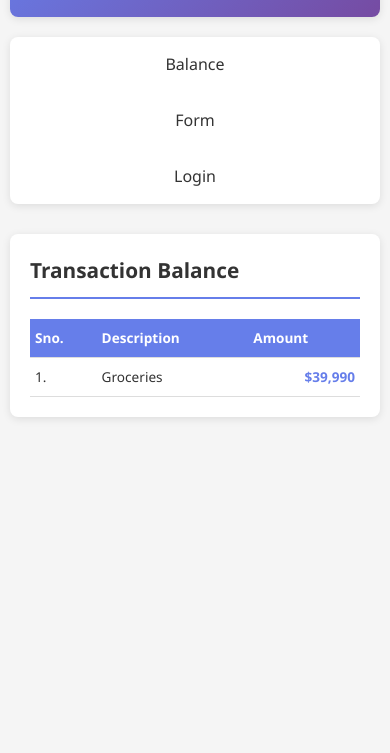
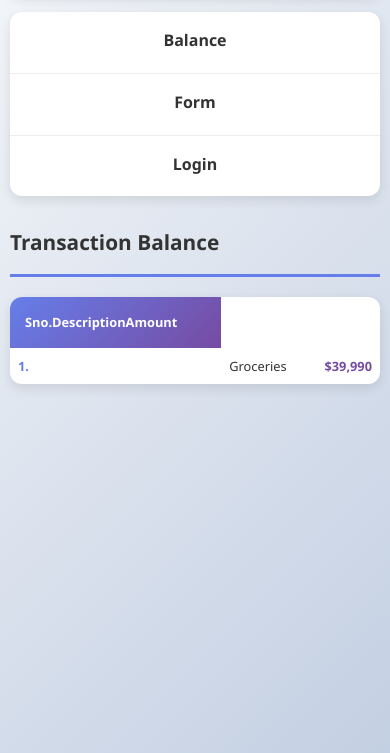
Before and after one commit to nitishhansa1/finance_tracker, a plain HTML site: page index.html in a window 390 px wide. Shown: the part 91-844 px from the top of the page. Drawn offline with Linux system fonts and the light colour scheme.

Commit message:
some changes in UI (basic structure)

```diff
--- a/index.css
+++ b/index.css
@@ -5,177 +5,165 @@
     box-sizing: border-box;
 }
 
+html {
+    scroll-behavior: smooth;
+}
+
 body {
     font-family: 'Segoe UI', Tahoma, Geneva, Verdana, sans-serif;
-    background-color: #f5f5f5;
+    background: linear-gradient(135deg, #f5f7fa 0%, #c3cfe2 100%);
+    background-attachment: fixed;
     color: #333;
     line-height: 1.6;
-}
-
-.container {
-    max-width: 1200px;
-    margin: 0 auto;
     padding: 20px;
 }
 
 /* ==================== Header Styles ==================== */
-.header {
+.head {
+    text-align: center;
+    font-size: 2.5rem;
+    font-weight: 700;
+    color: white;
     background: linear-gradient(135deg, #667eea 0%, #764ba2 100%);
-    color: white;
-    padding: 30px 0;
-    margin-bottom: 20px;
-    border-radius: 8px;
-    box-shadow: 0 2px 8px rgba(0, 0, 0, 0.1);
+    padding: 30px 20px;
+    margin-bottom: 25px;
+    border-radius: 12px;
+    box-shadow: 0 8px 16px rgba(0, 0, 0, 0.2);
+    letter-spacing: 1px;
 }
 
-.header__title {
-    font-size: 2.5rem;
-    font-weight: 700;
-    text-align: center;
-    letter-spacing: 0.5px;
+/* ==================== Navigation Styles ==================== */
+.nav {
+    background-color: white;
+    padding: 0;
+    margin-bottom: 30px;
+    border-radius: 12px;
+    box-shadow: 0 4px 12px rgba(0, 0, 0, 0.1);
+    overflow: hidden;
 }
 
-/* ==================== Navbar Styles ==================== */
-.navbar {
-    background-color: white;
-    box-shadow: 0 2px 8px rgba(0, 0, 0, 0.1);
-    margin-bottom: 30px;
-    border-radius: 8px;
+.nav ol {
+    list-style: none;
+    display: flex;
+    flex-wrap: wrap;
 }
 
-.navbar__menu {
-    list-style: none;
-    display: flex;
-    gap: 0;
+.nav ol li {
+    flex: 1;
+    min-width: 150px;
 }
 
-.navbar__item {
-    flex: 1;
+.nav ol li a {
+    display: block;
+    padding: 16px 20px;
+    text-decoration: none;
+    color: #333;
+    font-weight: 600;
+    text-align: center;
+    transition: all 0.3s ease;
+    border-bottom: 3px solid transparent;
 }
 
-.navbar__link {
-    display: block;
-    padding: 15px 20px;
-    text-decoration: none;
-    color: #333;
-    text-align: center;
-    font-weight: 500;
-    transition: all 0.3s ease;
-    border-radius: 8px 0 0 8px;
+.nav ol li a:hover {
+    background-color: #667eea;
+    color: white;
+    border-bottom-color: #764ba2;
 }
 
-.navbar__item:first-child .navbar__link {
-    border-radius: 8px 0 0 8px;
-}
-
-.navbar__item:last-child .navbar__link {
-    border-radius: 0 8px 8px 0;
-}
-
-.navbar__link:hover {
-    background-color: #667eea;
-    color: white;
+.nav ol li a:active {
+    transform: scale(0.98);
 }
 
 /* ==================== Main Content ==================== */
-.main {
-    background-color: white;
-    padding: 30px;
-    border-radius: 8px;
-    box-shadow: 0 2px 8px rgba(0, 0, 0, 0.1);
-}
-
-/* ==================== Transactions Section ==================== */
-.transactions {
-    width: 100%;
-}
-
-.transactions__title {
+body > h2 {
     font-size: 1.8rem;
-    margin-bottom: 20px;
     color: #333;
-    border-bottom: 2px solid #667eea;
-    padding-bottom: 10px;
+    margin: 30px 0 20px 0;
+    padding-bottom: 15px;
+    border-bottom: 3px solid #667eea;
 }
 
 /* ==================== Table Styles ==================== */
-.table {
+table {
     width: 100%;
+    max-width: 900px;
+    background-color: white;
     border-collapse: collapse;
+    border-radius: 12px;
+    overflow: hidden;
+    box-shadow: 0 4px 12px rgba(0, 0, 0, 0.1);
     margin-top: 20px;
 }
 
-.table__head {
-    background-color: #667eea;
+thead {
+    background: linear-gradient(135deg, #667eea 0%, #764ba2 100%);
     color: white;
+    font-weight: 700;
+    padding: 15px;
+    display: table-cell;
+    text-align: left;
 }
 
-.table__header {
-    padding: 15px;
-    text-align: left;
-    font-weight: 600;
-    font-size: 1rem;
-}
-
-.table__row {
-    border-bottom: 1px solid #ddd;
+table tr {
+    border-bottom: 1px solid #eee;
     transition: background-color 0.2s ease;
 }
 
-.table__row:hover {
+table tr:hover {
     background-color: #f9f9f9;
 }
 
-.table__cell {
-    padding: 12px 15px;
+table tr:last-child {
+    border-bottom: none;
+}
+
+td {
+    padding: 14px 16px;
     text-align: left;
 }
 
-.table__cell.amount {
-    text-align: right;
+tbody tr td:first-child {
     font-weight: 600;
     color: #667eea;
 }
 
-/* ==================== Login Form Styles ==================== */
-.form-wrapper {
-    max-width: 500px;
-    margin: 50px auto;
+tbody tr td:last-child {
+    text-align: right;
+    font-weight: 600;
+    color: #764ba2;
 }
 
-.login-section {
+/* ==================== Form Styles ==================== */
+section {
+    max-width: 500px;
+    margin: 40px auto;
     background-color: white;
     padding: 40px;
-    border-radius: 8px;
-    box-shadow: 0 4px 12px rgba(0, 0, 0, 0.15);
+    border-radius: 12px;
+    box-shadow: 0 8px 20px rgba(0, 0, 0, 0.15);
 }
 
-.login-section__title {
-    text-align: center;
-    font-size: 2rem;
-    margin-bottom: 30px;
-    color: #333;
-}
-
-.form {
+form {
     display: flex;
     flex-direction: column;
     gap: 20px;
 }
 
-.form__group {
+form div {
     display: flex;
     flex-direction: column;
 }
 
-.form__label {
+label {
     font-weight: 600;
     margin-bottom: 8px;
     color: #333;
     font-size: 0.95rem;
 }
 
-.form__input {
+input[type="text"],
+input[type="email"],
+input[type="password"] {
     padding: 12px 15px;
     border: 2px solid #e0e0e0;
     border-radius: 6px;
@@ -184,18 +172,25 @@ body {
     font-family: inherit;
 }
 
-.form__input:focus {
+input[type="text"]:focus,
+input[type="email"]:focus,
+input[type="password"]:focus {
     outline: none;
     border-color: #667eea;
     box-shadow: 0 0 0 3px rgba(102, 126, 234, 0.1);
     background-color: #f9faff;
 }
 
-.form__input::placeholder {
+input::placeholder {
     color: #aaa;
 }
 
-.form__button {
+form div:last-child input {
+    margin-bottom: 15px;
+}
+
+/* ==================== Button Styles (if added) ==================== */
+button {
     padding: 12px 20px;
     background: linear-gradient(135deg, #667eea 0%, #764ba2 100%);
     color: white;
@@ -205,83 +200,90 @@ body {
     font-weight: 600;
     cursor: pointer;
     transition: all 0.3s ease;
-    margin-top: 10px;
 }
 
-.form__button:hover {
+button:hover {
     transform: translateY(-2px);
-    box-shadow: 0 4px 12px rgba(102, 126, 234, 0.4);
+    box-shadow: 0 6px 16px rgba(102, 126, 234, 0.4);
 }
 
-.form__button:active {
+button:active {
     transform: translateY(0);
 }
 
 /* ==================== Responsive Design ==================== */
 @media (max-width: 768px) {
-    .header__title {
+    .head {
         font-size: 2rem;
+        padding: 20px 15px;
     }
 
-    .navbar__menu {
+    .nav ol {
         flex-direction: column;
     }
 
-    .navbar__link {
-        border-radius: 0;
+    .nav ol li {
+        min-width: 100%;
+        border-bottom: 1px solid #eee;
     }
 
-    .navbar__item:first-child .navbar__link {
-        border-radius: 8px 8px 0 0;
+    .nav ol li:last-child {
+        border-bottom: none;
     }
 
-    .navbar__item:last-child .navbar__link {
-        border-radius: 0 0 8px 8px;
+    body > h2 {
+        font-size: 1.5rem;
     }
 
-    .table {
+    table {
         font-size: 0.9rem;
     }
 
-    .table__header,
-    .table__cell {
-        padding: 10px;
+    td {
+        padding: 10px 12px;
     }
 
-    .main {
-        padding: 20px;
-    }
-
-    .transactions__title {
-        font-size: 1.5rem;
-    }
-
-    .login-section {
+    section {
         margin: 20px;
         padding: 25px;
     }
 }
 
 @media (max-width: 480px) {
-    .container {
+    body {
         padding: 10px;
     }
 
-    .header__title {
+    .head {
         font-size: 1.5rem;
+        padding: 15px 10px;
     }
 
-    .transactions__title {
+    body > h2 {
         font-size: 1.3rem;
     }
 
-    .table__header,
-    .table__cell {
-        padding: 8px 5px;
-        font-size: 0.85rem;
+    table {
+        font-size: 0.8rem;
     }
 
-    .login-section__title {
-        font-size: 1.5rem;
+    td {
+        padding: 8px;
+    }
+
+    section {
+        padding: 20px 15px;
+        margin: 10px;
+    }
+
+    label {
+        font-size: 0.9rem;
+    }
+
+    input[type="text"],
+    input[type="email"],
+    input[type="password"] {
+        padding: 10px 12px;
+        font-size: 0.95rem;
     }
 }
--- a/index.html
+++ b/index.html
@@ -7,41 +7,33 @@
     <link rel="stylesheet" href="index.css">
 </head>
 <body>
-    <div class="container">
-        <header class="header">
-            <h1 class="header__title">Finance Tracker</h1>
-        </header>
+    <h1 class="head">Finance Tracker</h1>
 
-        <nav class="navbar">
-            <ul class="navbar__menu">
-                <li class="navbar__item"><a href="#" class="navbar__link">Balance</a></li>
-                <li class="navbar__item"><a href="#" class="navbar__link">Form</a></li>
-                <li class="navbar__item"><a href="login.html" class="navbar__link">Login</a></li>
-            </ul>
+    <nav class="nav">
+        <ol>
+            <li><a href="#">Balance</a></li>
+            <li><a href="#">Form</a></li>
+            <li><a href="#">Login</a></li>
+        </ol>
     </nav>
 
-        <main class="main">
-            <section class="transactions">
-                <h2 class="transactions__title">Transaction Balance</h2>
-                <table class="table">
-                    <thead class="table__head">
-                        <tr class="table__row">
-                            <th class="table__header">Sno.</th>
-                            <th class="table__header">Description</th>
-                            <th class="table__header">Amount</th>
+    <h2>Transaction Balance</h2>
+    <table>
+        <thead>
+            <tr>
+                <th>Sno.</th>
+                <th>Description</th>
+                <th>Amount</th>
             </tr>
         </thead>
-                    <tbody class="table__body">
-                        <tr class="table__row">
-                            <td class="table__cell">1.</td>
-                            <td class="table__cell">Groceries</td>
-                            <td class="table__cell amount">$39,990</td>
+        <tbody>
+            <tr>
+                <td>1.</td>
+                <td>Groceries</td>
+                <td>$39,990</td>
             </tr>
         </tbody>
     </table>
-            </section>
-        </main>
-    </div>
 
 
 
```
Also changed, not shown: login.html (+21 -56 lines). Lines whose indentation alone changed are shown as unchanged.
